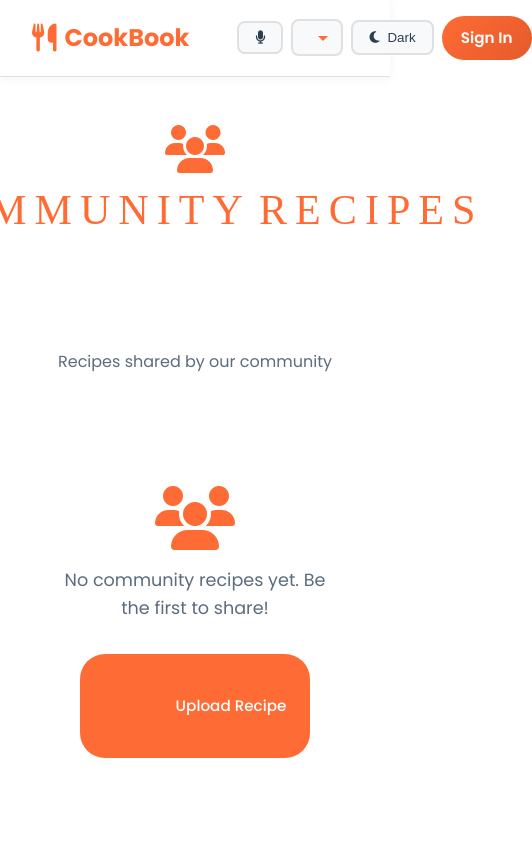
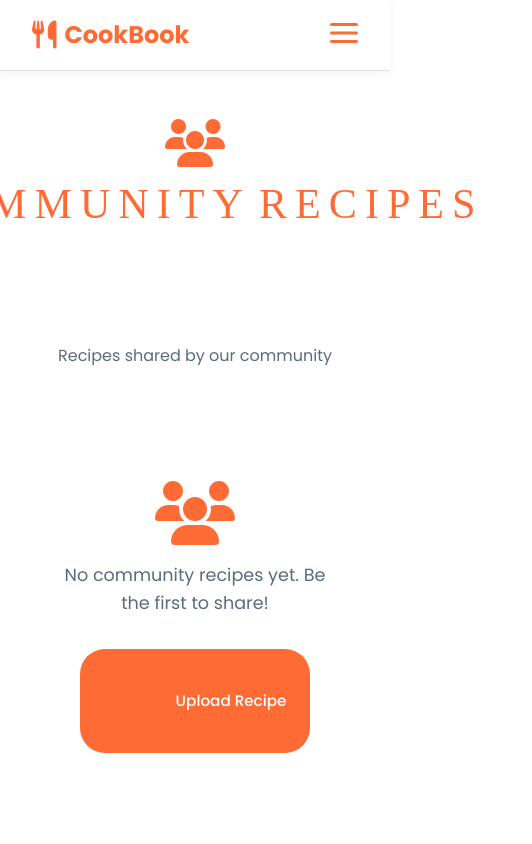
Before and after one commit to Mukesh258/CookBook, a React (Vite) app: page /community in a window 390 px wide. Shown: the top 844 px of the page, 532 px wide, since content can reach past the window. Built offline with nearby package versions, Linux system fonts and the light colour scheme; a web font is replaced by a local one.

Commit message:
Implement mobile navbar toggle styles
Added styles for mobile navbar toggle and menu.

```diff
--- a/src/components/Navbar.css
+++ b/src/components/Navbar.css
@@ -134,6 +134,39 @@
   cursor: pointer;
 }
 
+.navbar-toggle .hamburger {
+  display: inline-block;
+  width: 28px;
+  height: 20px;
+  position: relative;
+}
+
+.navbar-toggle .hamburger .line {
+  display: block;
+  position: absolute;
+  left: 0;
+  right: 0;
+  height: 2px;
+  background: var(--text-primary);
+  border-radius: 2px;
+  transition: transform 0.25s ease, opacity 0.2s ease;
+}
+
+.navbar-toggle .hamburger .line:nth-child(1) { top: 0; }
+.navbar-toggle .hamburger .line:nth-child(2) { top: 50%; transform: translateY(-50%); }
+.navbar-toggle .hamburger .line:nth-child(3) { bottom: 0; }
+
+/* When menu open, animate to an X */
+.navbar-toggle[aria-expanded="true"] .hamburger .line:nth-child(1) {
+  transform: translateY(9px) rotate(45deg);
+}
+.navbar-toggle[aria-expanded="true"] .hamburger .line:nth-child(2) {
+  opacity: 0;
+}
+.navbar-toggle[aria-expanded="true"] .hamburger .line:nth-child(3) {
+  transform: translateY(-9px) rotate(-45deg);
+}
+
 @media (max-width: 768px) {
   .navbar-menu {
     display: none;
@@ -147,3 +180,87 @@
     gap: 0.5rem;
   }
 }
+
+/* Mobile menu open state */
+@media (max-width: 768px) {
+  .navbar-menu.open {
+    display: flex;
+    flex-direction: column;
+    position: absolute;
+    left: 0;
+    right: 0;
+    top: 100%;
+    background: rgba(255,255,255,0.98);
+    backdrop-filter: blur(8px);
+    border-bottom: 1px solid var(--border-color);
+    padding: 0.75rem 1rem 1rem;
+    gap: 0.5rem;
+    z-index: 999;
+    box-shadow: 0 8px 24px rgba(0,0,0,0.06);
+  }
+
+  [data-theme="dark"] .navbar-menu.open {
+    background: rgba(26,26,26,0.98);
+  }
+
+  .navbar-menu.open .navbar-link {
+    padding: 0.85rem 1rem;
+    border-radius: 8px;
+    display: block;
+    width: 100%;
+    text-align: left;
+    white-space: normal;
+    background: transparent;
+    color: var(--text-primary);
+    box-shadow: none;
+  }
+
+  /* ensure active link still shows the gradient on mobile and readable text */
+  .navbar-menu.open .navbar-link.active {
+    background: linear-gradient(135deg, var(--accent-orange), var(--accent-orange-dark));
+    color: white;
+    box-shadow: 0 6px 18px rgba(229,90,43,0.12);
+  }
+}
+
+/* Mobile-only controls: hidden on desktop, visible inside the open mobile menu */
+
+.mobile-controls {
+  display: none;
+  gap: 0.5rem;
+  align-items: center;
+  justify-content: center;
+}
+
+/* Show mobile-controls only when the mobile menu is open */
+@media (max-width: 768px) {
+  .navbar-menu.open .mobile-controls {
+    display: flex;
+    flex-direction: column;
+    padding-top: 0.5rem;
+    border-top: 1px solid var(--border-color);
+  }
+
+  /* hide desktop actions when mobile menu is visible to avoid duplication */
+  .navbar-actions {
+    display: none;
+  }
+}
+
+@media (min-width: 769px) {
+  .mobile-controls {
+    display: none !important;
+  }
+}
+
+/* Butter-knife style hamburger: thicker rounded lines and accent color */
+.navbar-toggle .hamburger .line {
+  display: block;
+  position: absolute;
+  left: 0;
+  right: 0;
+  height: 3px;
+  background: var(--accent-orange);
+  border-radius: 6px;
+  transition: transform 0.25s ease, opacity 0.2s ease;
+}
```
